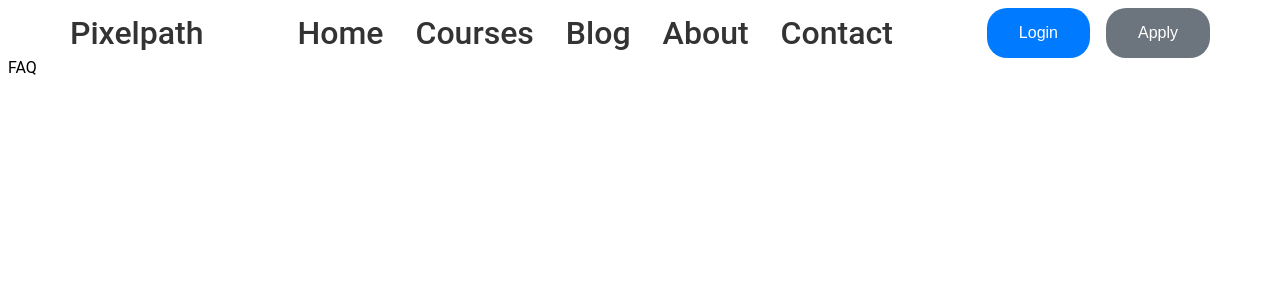
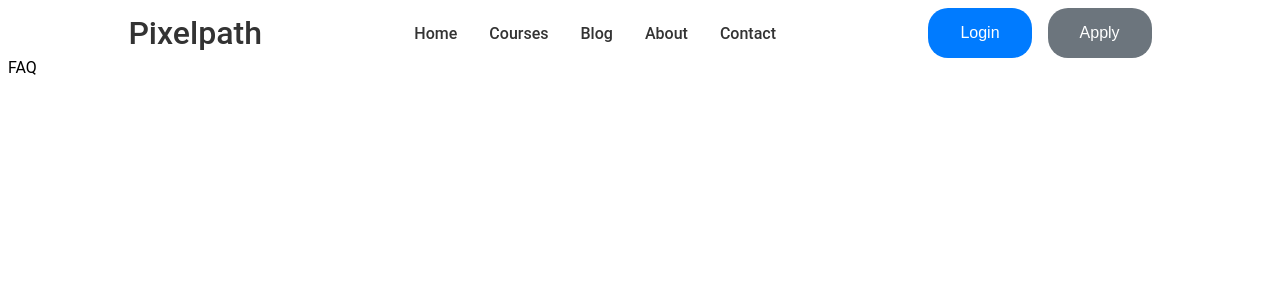
Before and after one commit to ulvi123/pixelpath, a React (Vite) app: page /faq in a window 1280 px wide. Shown: the top 300 px of the page. Built offline with nearby package versions, Linux system fonts and the light colour scheme.

Commit message:
hero banner

```diff
--- a/src/components/common/styles/Navbar.module.css
+++ b/src/components/common/styles/Navbar.module.css
@@ -94,7 +94,7 @@
   .navLink {
     color: #333; /* Dark gray color for navigation links */
     text-decoration: none; /* Remove underline */
-    font-size: 2rem; /* Font size */
+    font-size: 1rem; /* Font size */
     font-weight: 500; /* Slightly bolder text */
     transition: color 0.3s ease; /* Smooth color transition */
   }
```
